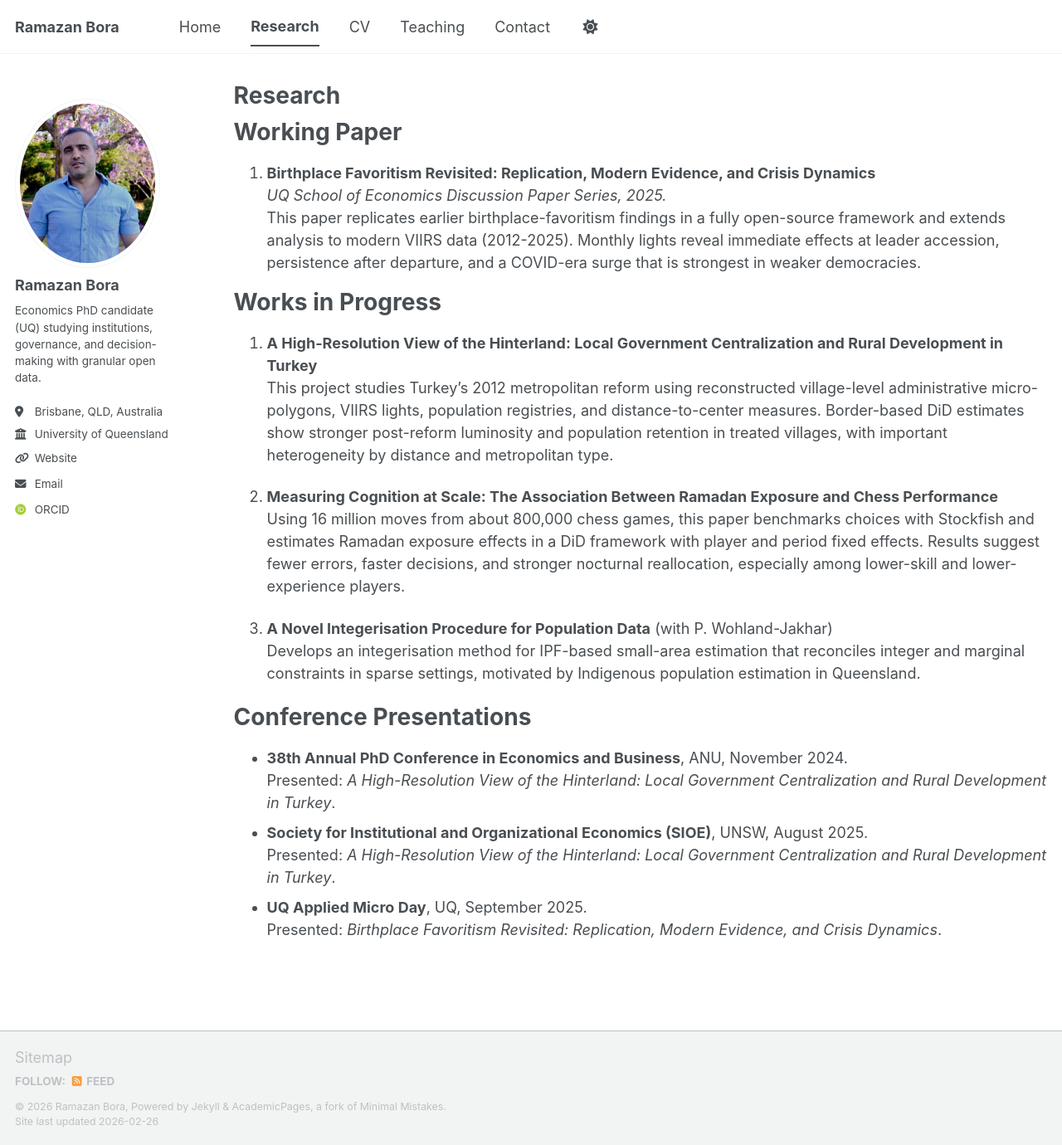
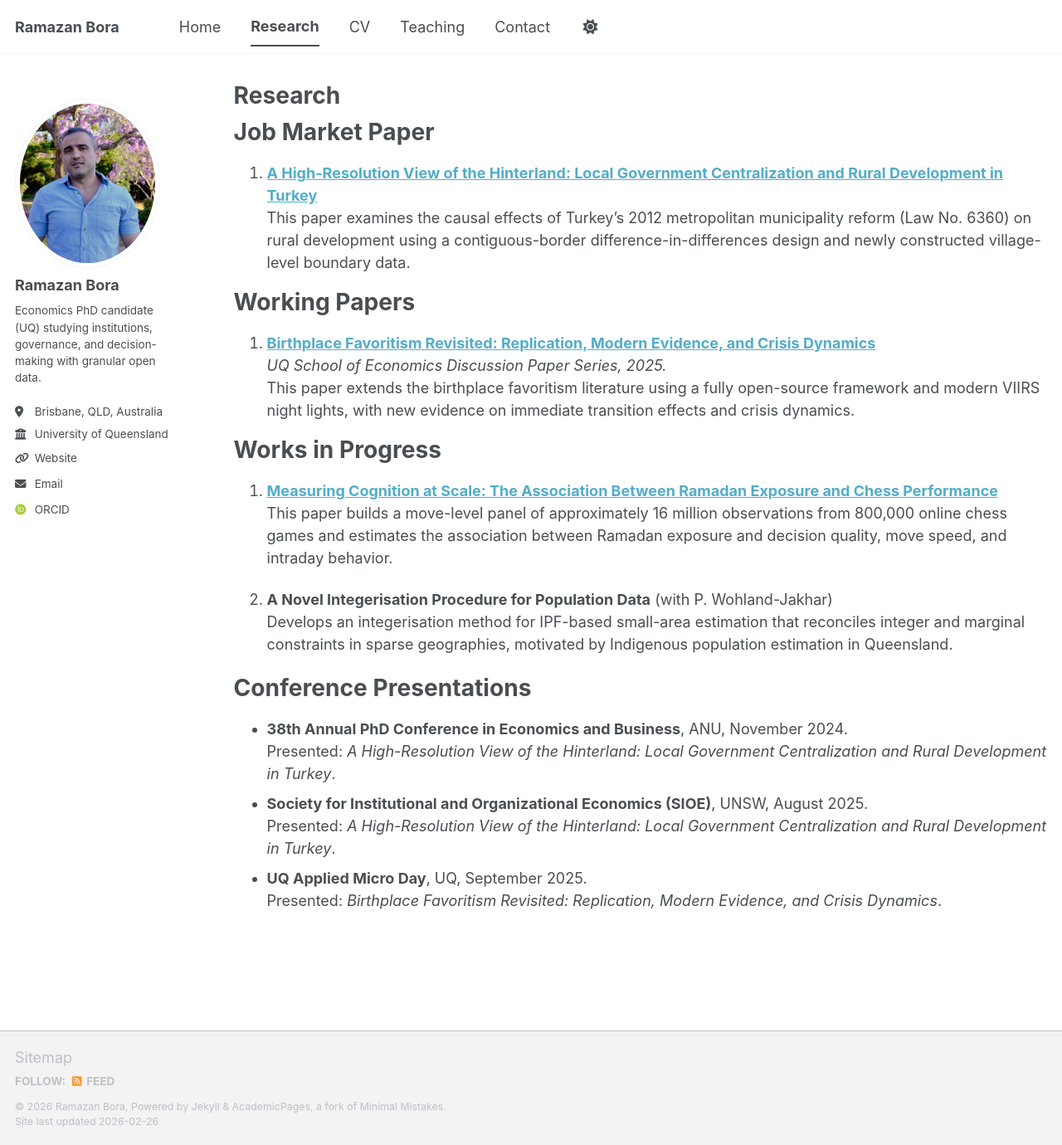
Before and after one commit to ramazanbora/ramazanbora.github.io, a Jekyll site: the page built from _pages/research.md, in a window 1280 px wide and 1380 px high. Shown: the whole window at 83% size. Built offline with Jekyll 4.4.1, drawn with Linux system fonts in a browser that asks for light colours; some web fonts are replaced; a script bundle is joined from its source files by our own code; library files that are not in the unit come from our copies.

```diff
--- a/_pages/research.md
+++ b/_pages/research.md
@@ -5,24 +5,27 @@ permalink: /research/
 author_profile: true
 ---
 
-Working Paper
+Job Market Paper
 ======
 
-1. **Birthplace Favoritism Revisited: Replication, Modern Evidence, and Crisis Dynamics**
+1. **[A High-Resolution View of the Hinterland: Local Government Centralization and Rural Development in Turkey](/research/hinterland-abstract/)**
+This paper examines the causal effects of Turkey's 2012 metropolitan municipality reform (Law No. 6360) on rural development using a contiguous-border difference-in-differences design and newly constructed village-level boundary data.
+
+Working Papers
+======
+
+1. **[Birthplace Favoritism Revisited: Replication, Modern Evidence, and Crisis Dynamics](/research/birthplace-abstract/)**
 *UQ School of Economics Discussion Paper Series, 2025.*
-This paper replicates earlier birthplace-favoritism findings in a fully open-source framework and extends analysis to modern VIIRS data (2012-2025). Monthly lights reveal immediate effects at leader accession, persistence after departure, and a COVID-era surge that is strongest in weaker democracies.
+This paper extends the birthplace favoritism literature using a fully open-source framework and modern VIIRS night lights, with new evidence on immediate transition effects and crisis dynamics.
 
 Works in Progress
 ======
 
-1. **A High-Resolution View of the Hinterland: Local Government Centralization and Rural Development in Turkey**
-This project studies Turkey's 2012 metropolitan reform using reconstructed village-level administrative micro-polygons, VIIRS lights, population registries, and distance-to-center measures. Border-based DiD estimates show stronger post-reform luminosity and population retention in treated villages, with important heterogeneity by distance and metropolitan type.
+1. **[Measuring Cognition at Scale: The Association Between Ramadan Exposure and Chess Performance](/research/ramadan-chess-abstract/)**
+This paper builds a move-level panel of approximately 16 million observations from 800,000 online chess games and estimates the association between Ramadan exposure and decision quality, move speed, and intraday behavior.
 
-2. **Measuring Cognition at Scale: The Association Between Ramadan Exposure and Chess Performance**
-Using 16 million moves from about 800,000 chess games, this paper benchmarks choices with Stockfish and estimates Ramadan exposure effects in a DiD framework with player and period fixed effects. Results suggest fewer errors, faster decisions, and stronger nocturnal reallocation, especially among lower-skill and lower-experience players.
-
-3. **A Novel Integerisation Procedure for Population Data** (with P. Wohland-Jakhar)
-Develops an integerisation method for IPF-based small-area estimation that reconciles integer and marginal constraints in sparse settings, motivated by Indigenous population estimation in Queensland.
+2. **A Novel Integerisation Procedure for Population Data** (with P. Wohland-Jakhar)
+Develops an integerisation method for IPF-based small-area estimation that reconciles integer and marginal constraints in sparse geographies, motivated by Indigenous population estimation in Queensland.
 
 Conference Presentations
 ======
```
Also changed, not shown: _pages/cv-json.md (+1 -1 lines), _pages/cv.md (+26 -10 lines), _pages/research-birthplace-abstract.md (added, +16 -0 lines), _pages/research-hinterland-abstract.md (added, +16 -0 lines), _pages/research-ramadan-chess-abstract.md (added, +16 -0 lines), source_docs/BORA_ramazan_PhD_Thesis_Title_Page_Abstract.txt (deleted, +0 -16 lines), source_docs/Ramazan_Bora_Monash_cover_letter.txt (deleted, +0 -13 lines), source_docs/chapter_abstracts.txt (deleted, +0 -1 lines), source_docs/thesis_intro.txt (deleted, +0 -1 lines), 3 other files.
